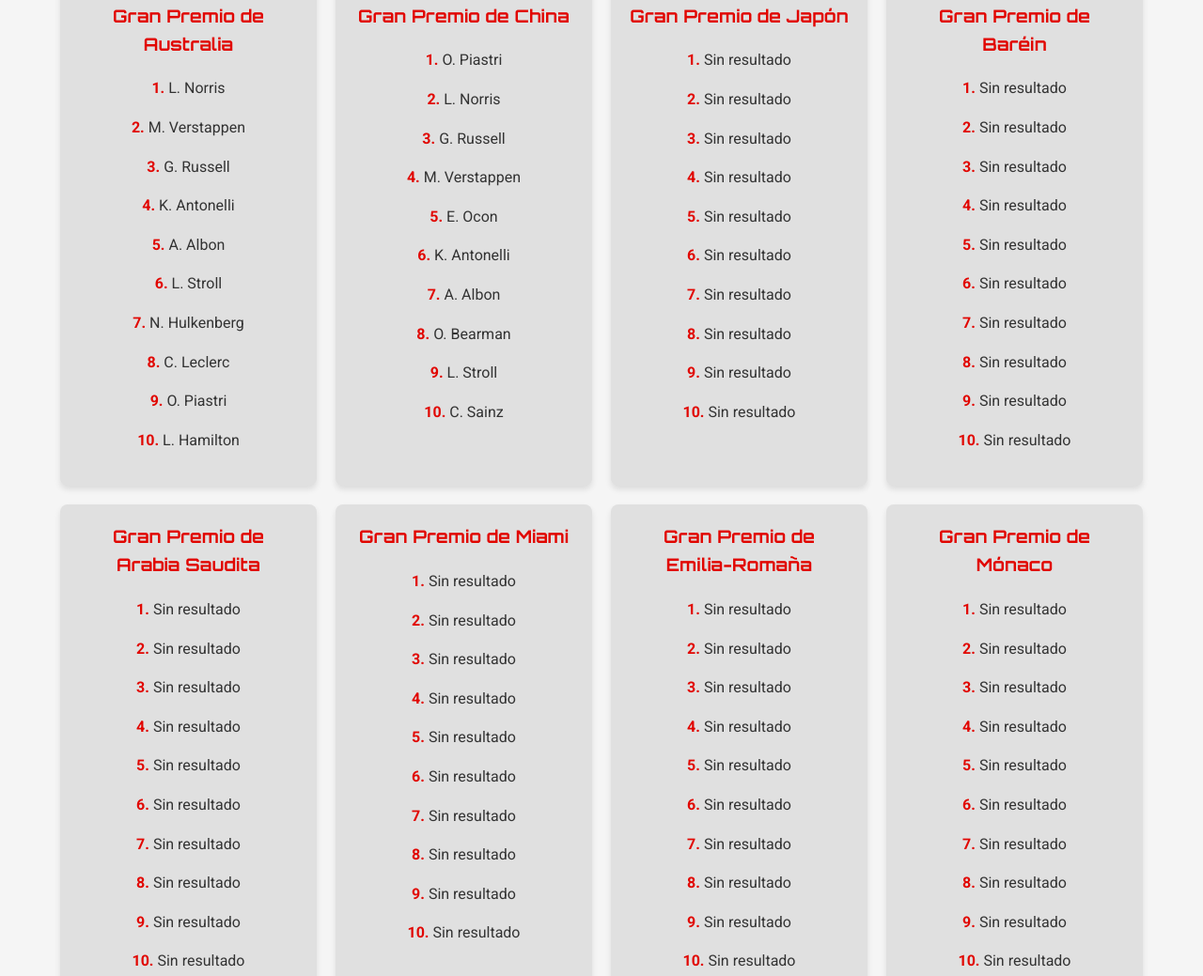
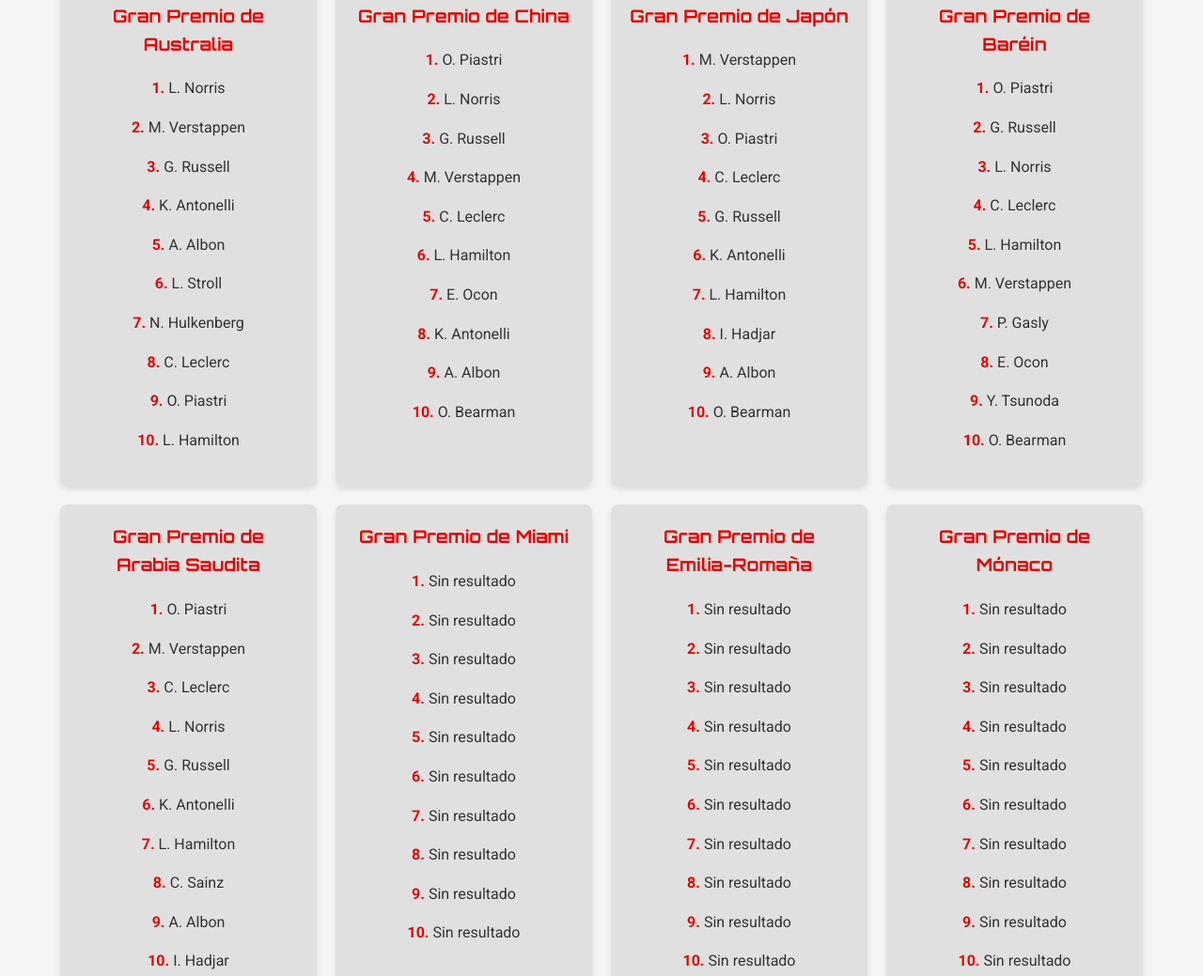
Before and after one commit to franvr13/F1-2025, a plain HTML site: page index.html in a window 1280 px wide. Shown: the part 3593-4632 px from the top of the page at 94% size. Drawn offline with Linux system fonts and the light colour scheme; a script that the page names is missing.

Commit message:
Resultados de los primeros 5 grandes premios actualizados.

```diff
--- a/index.html
+++ b/index.html
@@ -295,51 +295,51 @@
                     <p><span class="points">2.</span> L. Norris</p>
                     <p><span class="points">3.</span> G. Russell</p>
                     <p><span class="points">4.</span> M. Verstappen</p>
-                    <p><span class="points">5.</span> E. Ocon</p>
-                    <p><span class="points">6.</span> K. Antonelli</p>
-                    <p><span class="points">7.</span> A. Albon</p>
-                    <p><span class="points">8.</span> O. Bearman</p>
-                    <p><span class="points">9.</span> L. Stroll</p>
-                    <p><span class="points">10.</span> C. Sainz</p>
+                    <p><span class="points">5.</span> C. Leclerc</p>
+                    <p><span class="points">6.</span> L. Hamilton</p>
+                    <p><span class="points">7.</span> E. Ocon</p>
+                    <p><span class="points">8.</span> K. Antonelli</p>
+                    <p><span class="points">9.</span> A. Albon</p>
+                    <p><span class="points">10.</span> O. Bearman</p>
                 </div>
                 <div class="result">
                     <h3>Gran Premio de Japón</h3>
-                    <p><span class="points">1.</span> Sin resultado</p>
-                    <p><span class="points">2.</span> Sin resultado</p>
-                    <p><span class="points">3.</span> Sin resultado</p>
-                    <p><span class="points">4.</span> Sin resultado</p>
-                    <p><span class="points">5.</span> Sin resultado</p>
-                    <p><span class="points">6.</span> Sin resultado</p>
-                    <p><span class="points">7.</span> Sin resultado</p>
-                    <p><span class="points">8.</span> Sin resultado</p>
-                    <p><span class="points">9.</span> Sin resultado</p>
-                    <p><span class="points">10.</span> Sin resultado</p>
+                    <p><span class="points">1.</span> M. Verstappen</p>
+                    <p><span class="points">2.</span> L. Norris</p>
+                    <p><span class="points">3.</span> O. Piastri</p>
+                    <p><span class="points">4.</span> C. Leclerc</p>
+                    <p><span class="points">5.</span> G. Russell</p>
+                    <p><span class="points">6.</span> K. Antonelli</p>
+                    <p><span class="points">7.</span> L. Hamilton</p>
+                    <p><span class="points">8.</span> I. Hadjar</p>
+                    <p><span class="points">9.</span> A. Albon</p>
+                    <p><span class="points">10.</span> O. Bearman</p>
                 </div>
                 <div class="result">
                     <h3>Gran Premio de Baréin</h3>
-                    <p><span class="points">1.</span> Sin resultado</p>
-                    <p><span class="points">2.</span> Sin resultado</p>
-                    <p><span class="points">3.</span> Sin resultado</p>
-                    <p><span class="points">4.</span> Sin resultado</p>
-                    <p><span class="points">5.</span> Sin resultado</p>
-                    <p><span class="points">6.</span> Sin resultado</p>
-                    <p><span class="points">7.</span> Sin resultado</p>
-                    <p><span class="points">8.</span> Sin resultado</p>
-                    <p><span class="points">9.</span> Sin resultado</p>
-                    <p><span class="points">10.</span> Sin resultado</p>
+                    <p><span class="points">1.</span> O. Piastri</p>
+                    <p><span class="points">2.</span> G. Russell</p>
+                    <p><span class="points">3.</span> L. Norris</p>
+                    <p><span class="points">4.</span> C. Leclerc</p>
+                    <p><span class="points">5.</span> L. Hamilton</p>
+                    <p><span class="points">6.</span> M. Verstappen</p>
+                    <p><span class="points">7.</span> P. Gasly</p>
+                    <p><span class="points">8.</span> E. Ocon</p>
+                    <p><span class="points">9.</span> Y. Tsunoda</p>
+                    <p><span class="points">10.</span> O. Bearman</p>
                 </div>
                 <div class="result">
                     <h3>Gran Premio de Arabia Saudita</h3>
-                    <p><span class="points">1.</span> Sin resultado</p>
-                    <p><span class="points">2.</span> Sin resultado</p>
-                    <p><span class="points">3.</span> Sin resultado</p>
-                    <p><span class="points">4.</span> Sin resultado</p>
-                    <p><span class="points">5.</span> Sin resultado</p>
-                    <p><span class="points">6.</span> Sin resultado</p>
-                    <p><span class="points">7.</span> Sin resultado</p>
-                    <p><span class="points">8.</span> Sin resultado</p>
-                    <p><span class="points">9.</span> Sin resultado</p>
-                    <p><span class="points">10.</span> Sin resultado</p>
+                    <p><span class="points">1.</span> O. Piastri</p>
+                    <p><span class="points">2.</span> M. Verstappen</p>
+                    <p><span class="points">3.</span> C. Leclerc</p>
+                    <p><span class="points">4.</span> L. Norris</p>
+                    <p><span class="points">5.</span> G. Russell</p>
+                    <p><span class="points">6.</span> K. Antonelli</p>
+                    <p><span class="points">7.</span> L. Hamilton</p>
+                    <p><span class="points">8.</span> C. Sainz</p>
+                    <p><span class="points">9.</span> A. Albon</p>
+                    <p><span class="points">10.</span> I. Hadjar</p>
                 </div>
                 <div class="result">
                     <h3>Gran Premio de Miami</h3>
```
